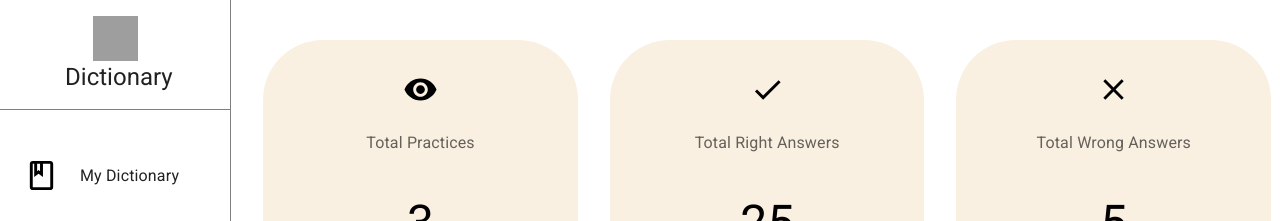
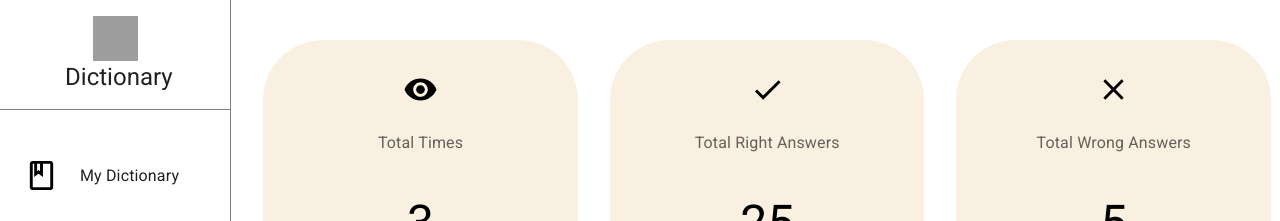
Before and after one commit to Ramil3107/dictionary, a React (Create React App) app: page /progress in a window 1280 px wide. Shown: the top 221 px of the page. Built offline with nearby package versions, Linux system fonts and the light colour scheme; grey boxes are pictures that could not be loaded.

Commit message:
progress clean up

```diff
--- a/src/pages/progress/components/StatsItems.js
+++ b/src/pages/progress/components/StatsItems.js
@@ -36,7 +36,6 @@ export const StatsItems = ({ history }) => {
                     )
                 })
             }
-
         </Box>
     )
 }
--- a/src/pages/progress/components/StatsTitles.js
+++ b/src/pages/progress/components/StatsTitles.js
@@ -21,12 +21,12 @@ export const StatsTitles = () => {
         }
     }
 
+    const titles = ["Date", "Right Answers", "Wrong Answers"]
+
     return (
         <Box sx={styles.titlesBox}>
             <Box sx={styles.titles}>
-                <Typography color="text.secondary">Date</Typography>
-                <Typography color="text.secondary">Right Answers</Typography>
-                <Typography color="text.secondary">Wrong Answers</Typography>
+                {titles.map(title => <Typography color="text.secondary">{title}</Typography>)}
             </Box>
         </Box>
     )
--- a/src/pages/progress/components/TotalStats.js
+++ b/src/pages/progress/components/TotalStats.js
@@ -37,7 +37,7 @@ export const TotalStats = ({ history }) => {
     const totalStatsData = [
         {
             icon: <Visibility sx={styles.icon} fontSize="large" />,
-            title: "Total Practices",
+            title: "Total Times",
             data: history.length
         },
         {
```
Also changed, not shown: src/pages/progress/Progress.js (+1 -7 lines).
